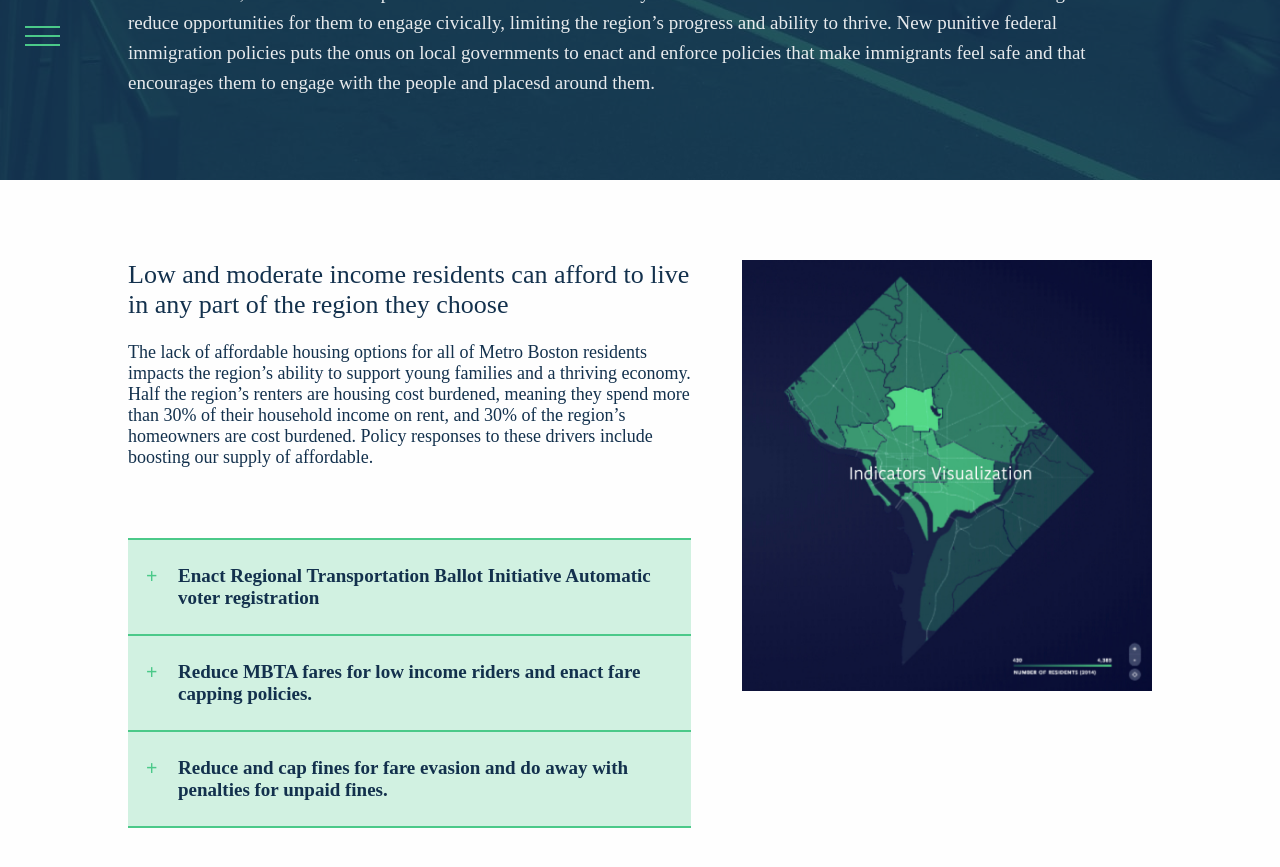
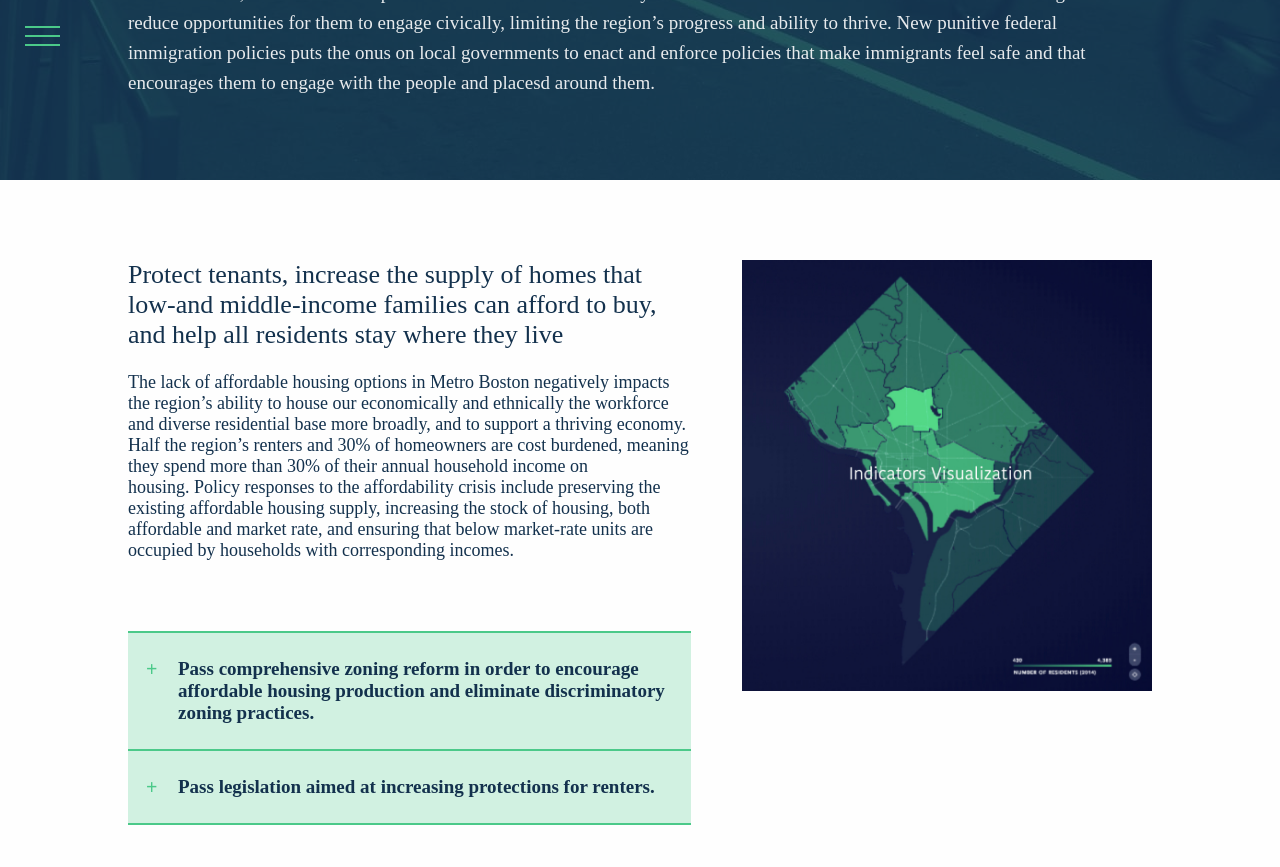
Before and after one commit to MAPC/stateofequity, a Jekyll site: the page built from _goals/diversity.markdown, in a window 1280 px wide and 900 px high, scrolled down 648 px. Shown: the top 867 px of the window. Built offline with Jekyll 4.4.1, drawn with Linux system fonts in a browser that asks for light colours; some web fonts are replaced; a script that is not in the unit is left out; some of the changed lines change nothing that is shown.

Commit message:
Updated Diversity

```diff
--- a/_goals/diversity.markdown
+++ b/_goals/diversity.markdown
@@ -3,30 +3,69 @@ title: We have inclusive, diverse communities where everyone can afford to live
   thrive.
 date: 2018-01-18 09:17:00 -05:00
 strategies:
-- title: Low and moderate income residents can afford to live in any part of the region
-    they choose
-  text: The lack of affordable housing options for all of Metro Boston residents impacts
-    the region's ability to support young families and a thriving economy. Half the
-    region's renters are housing cost burdened, meaning they spend more than 30% of
-    their household income on rent, and 30% of the region's homeowners are cost burdened.
-    Policy responses to these drivers include boosting our supply of affordable.
+- title: 'Protect tenants, increase the supply of homes that low-and middle-income
+    families can afford to buy, and help all residents stay where they live
+
+'
+  text: The lack of affordable housing options in Metro Boston negatively impacts
+    the region’s ability to house our economically and ethnically the workforce and
+    diverse residential base more broadly, and to support a thriving economy. Half
+    the region’s renters and 30% of homeowners are cost burdened, meaning they spend
+    more than 30% of their annual household income on housing. Policy responses to
+    the affordability crisis include preserving the existing affordable housing supply,
+    increasing the stock of housing, both affordable and market rate, and ensuring
+    that below market-rate units are occupied by households with corresponding incomes.
   policies:
-  - title: Enact Regional Transportation Ballot Initiative Automatic voter registration
-    text: This legislation would enable a municipality or a group of municipalities
-      to raise additional local money for transportation projects via ballot initiatives,
-      giving voters a more direct role in the process and also showing a clearer correlation
-      between funds being raised and the project(s) for which those funds are used.
-  - title: Reduce MBTA fares for low income riders and enact fare capping policies.
-    text: This legislation would enable a municipality or a group of municipalities
-      to raise additional local money for transportation projects via ballot initiatives,
-      giving voters a more direct role in the process and also showing a clearer correlation
-      between funds being raised and the project(s) for which those funds are used.
-  - title: Reduce and cap fines for fare evasion and do away with penalties for unpaid
-      fines.
-    text: This legislation would enable a municipality or a group of municipalities
-      to raise additional local money for transportation projects via ballot initiatives,
-      giving voters a more direct role in the process and also showing a clearer correlation
-      between funds being raised and the project(s) for which those funds are used.
+  - title: Pass comprehensive zoning reform in order to encourage affordable housing
+      production and eliminate discriminatory zoning practices.
+    text: "Massachusetts has not updated its zoning laws in over 40 years. Municipalities
+      across the Commonwealth use existing zoning laws as a way to stop development
+      opportunitiesprevent changes that would provide allow more affordable homes,
+      condominiums, and multifamily housingapartments. An update to the Commonwealth’s
+      outdated zoning laws should require municipalities cities and towns to create
+      neighborhoods of more affordable homes zone for multifamily housing and should
+      encourage municipalities to adopt inclusionary zoning bylaws or ordinances that
+      require private developers to contribute when they are building market rate
+      or luxury housing. Both of these tools will help to increase housing affordabilityle
+      housing opportunities in Metro Boston and across the Commonwealth.  \nMassachusetts
+      has a long history of residential segregation, which can be traced to restrictive
+      local zoning and permitting decisions. Comprehensive zoning reform in Massachusetts
+      must promote inclusive neighborhoods where housing opportunities for families
+      with children and those with low- and moderate-incomes can find homes just as
+      easily as those with more wealth or no dependents households.\nProvide additional
+      funds for preservation and production of affordable housing homes and to continue
+      to fund existing smart-growth incentive zoning.\nAs federal funding for affordable
+      housing becomes uncertain, tThe state should earmark fundingmake financial investments
+      to that support municipalities with both production and preservation targets
+      related to housing affordability. The state should also continue to fund the
+      Commonwealth’s smart growth incentive programs under Chapters 40R and 40S so
+      that municipalities cities and towns can feel confident that when they implement
+      smart growth zoning overlays, any possible impacts on school capacity will be
+      meaningfully offset by state funding."
+  - title: Pass legislation aimed at increasing protections for renters.
+    text: "Legislation that would give all tenants a right to counsel in eviction
+      proceedings, require just-cause evictions, and offer tenants the right of first
+      refusal in the event that their property is sold will help to increase housing
+      stabilityreduce housing insecurity. When tenants are protected in court proceedings,
+      they are more likely to remain in their homes. Just-cause eviction laws protect
+      tenants from unfair or discriminatory evictions, while a right of first refusal
+      would give tenants an opportunity to purchase or assign their right to purchase
+      a property, thereby increasing the likelihood that the affordable property home
+      remains affordableavailable in the community. Additionally, we should pass legislation
+      that would give an income tax credit to landlords that rent at below-market
+      rates, helping to incentivize these landlords to maintain rents that are affordable,
+      especially for thosetenants whose wages have not increased,  rates and to protect
+      neighborhoods from the effects of gentrification. \nDetermine affordability
+      based on median income for by municipality\nCurrently, affordable housing eligibility
+      is based on area median income (AMI) for the metropolitan statistical area (MSA).
+      For Greater Boston, the MSA is geographically a large area thatand includes
+      municipalities in Middlesex, Norfolk, Suffolk, Essex and Plymouth Counties (,
+      and even parts of New Hampshire). Wealthy suburbs in this MSA drive up our median
+      income, which ultimately means that most homes that much of the deed-restricted
+      as affordable housing is are not actually affordable within financial reach
+      of many of those who live in Greater Boston communities. Determining affordability
+      based on local median income will ensure that deed-restricted housing is available
+      for those who need it most."
   viz_id: income_disparity
 - title: Expand transportation options and run them more frequently for underserved
     populations and communities of color
```
